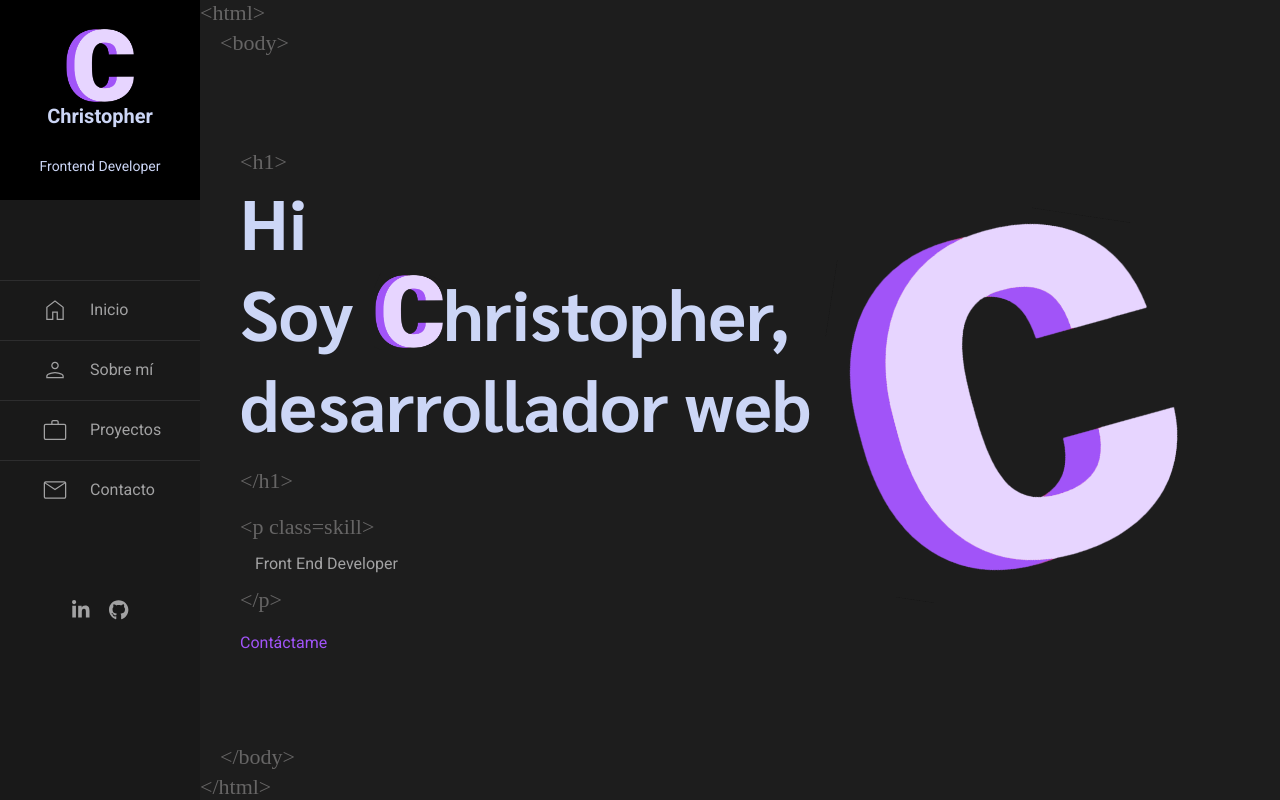
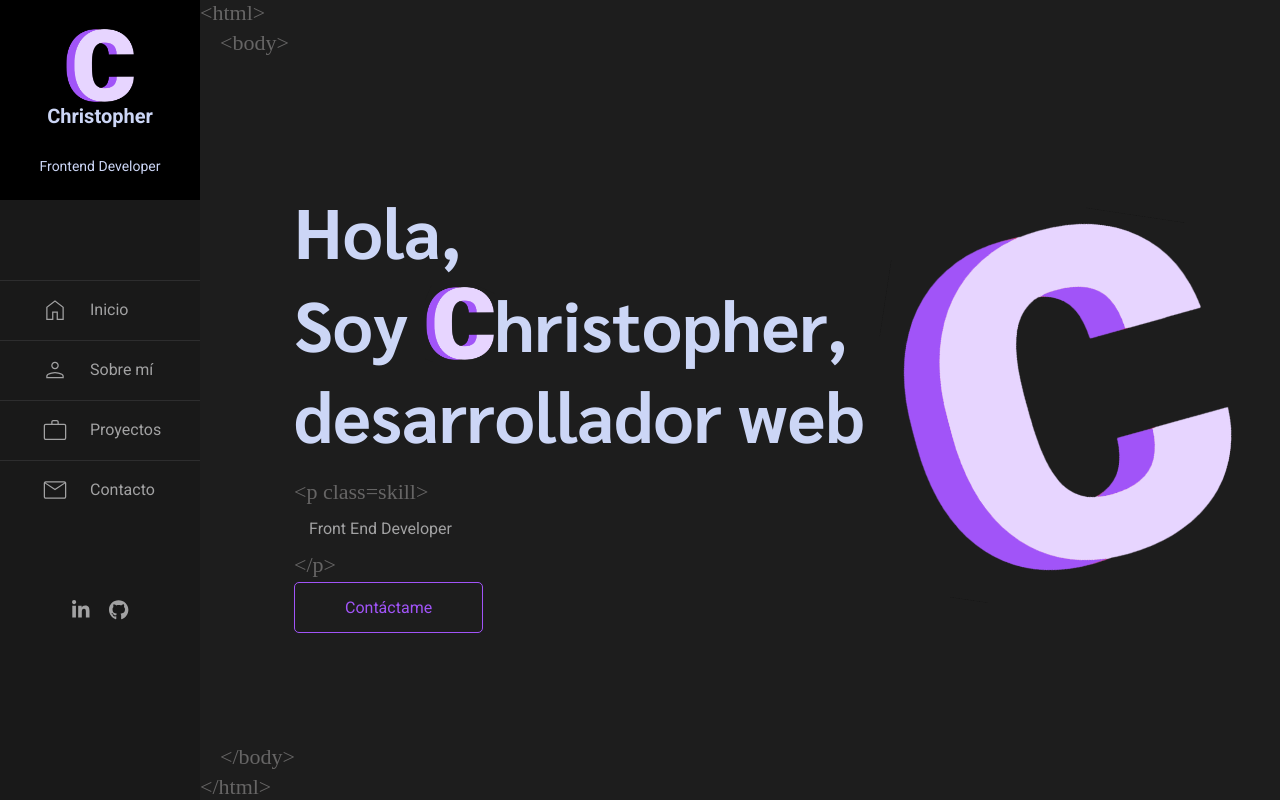
Before and after one commit to christopherqmendivel/portfolio_react, a React (Vite) app: page / in a window 1280 px wide. Built offline with nearby package versions, Linux system fonts and the light colour scheme; a web font is replaced by a local one.

Commit message:
animate letters up

```diff
--- /dev/null
+++ b/src/animations/TextSpan.jsx
@@ -0,0 +1,47 @@
+import { motion, useAnimationControls } from 'framer-motion';
+import { useState } from 'react';
+import logo from '../assets/other-assets/logo-chrisv2.png';
+
+const TextSpan = ({ children }) => {
+  const controls = useAnimationControls();
+  const [isPlaying, setIsPlaying] = useState(false);
+
+  const rubberBand = () => {
+    controls.start({
+      transform: [
+        'scale3d(1, 1, 1)',
+        'scale3d(1.4, .55, 1)',
+        'scale3d(.75, 1.25, 1)',
+        'scale3d(1.25, .85, 1)',
+        'scale3d(.9, 1.05, 1)',
+        'scale3d(1, 1, 1)',
+      ],
+    });
+    setIsPlaying(true);
+  };
+
+  const shouldRenderImage = children.toLowerCase() === 'c';
+
+  return (
+    <motion.span
+      animate={controls}
+      onMouseOver={() => {
+        if (!isPlaying) rubberBand();
+      }}
+      onAnimationComplete={() => setIsPlaying(false)}
+    >
+      {shouldRenderImage ? (
+        <img
+          src= {logo} // Ajusta la ruta de la imagen
+          alt="Imagen C"
+          className='letterIcon'
+          style={{width: '7rem', position: 'relative', top: '1rem'}}
+        />
+      ) : (
+        children
+      )}
+    </motion.span>
+  );
+};
+
+export default TextSpan;
--- /dev/null
+++ b/src/helpers/AnimateLetters.jsx
@@ -0,0 +1,15 @@
+import TextSpan from "../animations/textSpan";
+
+
+const renderAnimatedSentence = (sentence, replacements = {}) => {
+  return sentence.map((letter, index) => (
+    <TextSpan
+      key={index}
+      className="animate-span"
+      replacement={replacements[letter.toLowerCase()] || null}>
+      {letter === ' ' ? '\u00A0' : letter}
+    </TextSpan>
+  ));
+};
+
+  export default renderAnimatedSentence;
--- a/src/pages/Inicio.jsx
+++ b/src/pages/Inicio.jsx
@@ -1,36 +1,34 @@
 import transition from "../animations/transition";
 import { Link } from 'react-router-dom';
 
+
+import renderAnimatedSentence from '../helpers/AnimateLetters';
 import logo from '../assets/other-assets/logo-chrisv2.png';
 
 
 function Inicio() {
+  const hello = "Hola,".split("");
+  const name =  "Soy Christopher,".split("");
+  const skill = "desarrollador web".split("");
+
   return (
     <div className="home" >
       <span className="tag-init"></span>
       <div className="info">
         <h1 className="title">
-          <span className="html-tag">
-            &lt;h1&gt;
-          </span>
-          <span>Hi</span>
-          <span className="letter-name">
-            Soy
-            <img src={logo}
-              className="logo"
-            />
-            hristopher,
-          </span>
-          <span className="skill">desarrollador web</span>
-          <span className="html-tag">
-            &lt;/h1&gt;
-          </span>
+          {renderAnimatedSentence(hello)}
+          <br />
+          {renderAnimatedSentence(name)}
+          <br />
+          {renderAnimatedSentence(skill)}
+
+
         </h1>
 
         <p className="skill-front">Front End Developer</p>
 
 
-        <Link to="/tu-ruta" className="btn btnEnviar slide" id="btnEnviar">
+        <Link to="/contacto" className="btn btnEnviar slide" id="btnEnviar">
           Contáctame
         </Link>
       </div>
--- a/src/pages/Proyectos.jsx
+++ b/src/pages/Proyectos.jsx
@@ -1,9 +1,12 @@
-import transition from "../animations/transition"
+import transition from "../animations/transition";
+import renderAnimatedSentence from '../helpers/AnimateLetters';
 
 function Proyectos() {
+  const sentence = "Hello Christopher".split("");
+
   return (
-    <div>
-        <h1>Proyectos</h1>
+    <div className="proyect">
+      {renderAnimatedSentence(sentence)}
     </div>
   )
 }
--- a/src/styles/base/_globales.scss
+++ b/src/styles/base/_globales.scss
@@ -66,7 +66,7 @@ p {
 
 input,
 textarea,
-button {
+.btn {
   border-radius: 0.5rem;
   border: none;
   font-size: 1.6rem;
@@ -74,7 +74,7 @@ button {
   outline: none;
 }
 
-button {
+.btn {
   border: 1px solid v.$primary-c2;
 }
 
@@ -84,11 +84,6 @@ button {
   font-family: 'La Belle Aurore', cursive;
   user-select: none;
   font-weight: 400;
-}
-
-h1 {
-  display: flex;
-  flex-direction: column;
 }
 
 .btn {
--- a/src/styles/components/_home.scss
+++ b/src/styles/components/_home.scss
@@ -6,6 +6,7 @@
     margin: 0 auto;
     position: relative;
     width: 100%;
+    justify-content: center;
     .tag-init {
 
         &::after,
@@ -78,6 +79,10 @@
         color: v.$white;
         margin-left: 4rem;
 
+        span {
+            display: inline-block;
+        }
+
         .letter-name {
             display: flex;
             align-items: center;
@@ -126,7 +131,7 @@
 
     .btn {
         margin-left: 4rem;
-        width: 100%;
-        max-width: 20rem;
+        padding-left: 5rem;
+        padding-right: 5rem;
     }
 }
--- /dev/null
+++ b/src/styles/components/_proyect.scss
@@ -0,0 +1,11 @@
+
+.proyect {
+    width: 100%;
+    text-align: center;
+    margin-top: 45rem;
+    span {
+        text-align: center;
+        display: inline-block;
+        font-size: 5rem;
+    }
+}
--- a/src/styles/styles.scss
+++ b/src/styles/styles.scss
@@ -9,4 +9,5 @@
 @forward './components/navbar';
 @forward './components/layout';
 @forward './components//home';
+@forward './components/proyect';
 @forward './components/contact';
```
